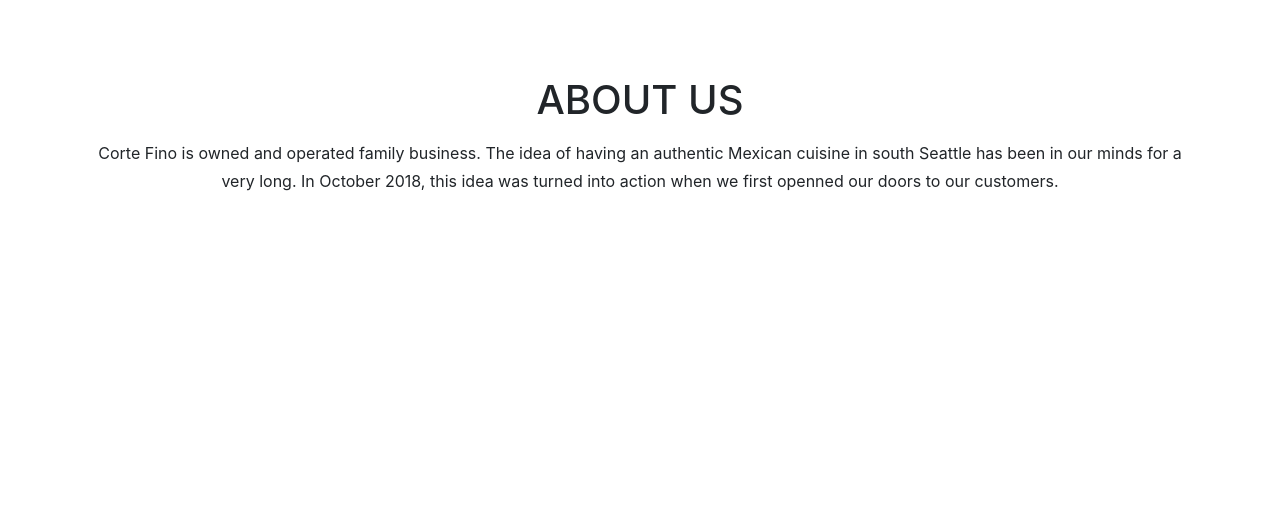
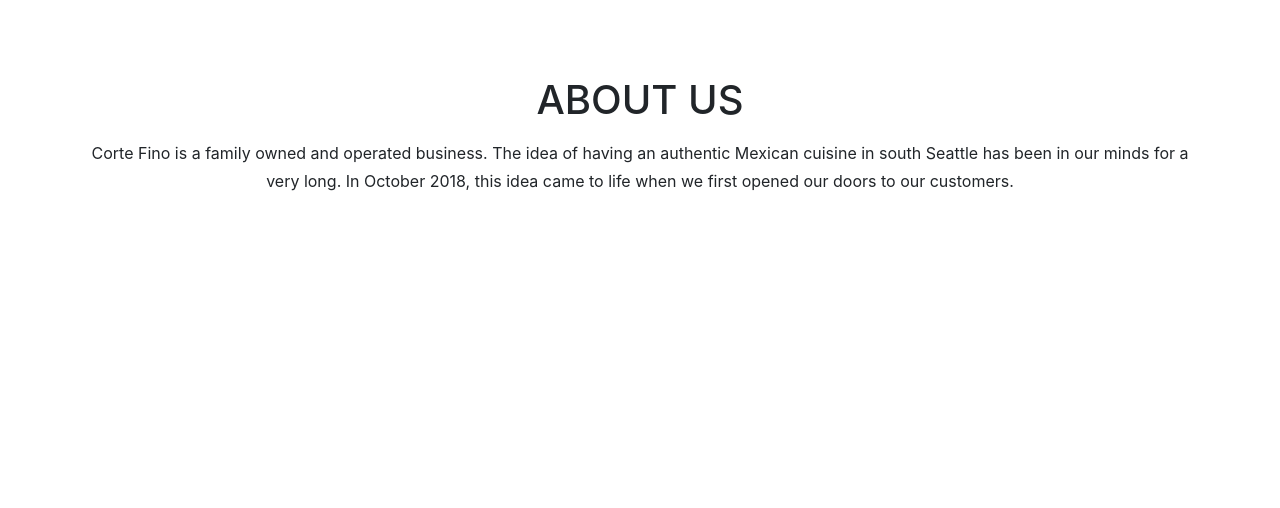
Before and after one commit to wehelie/cortefino, a website with bundled scripts: page index.html in a window 1280 px wide. Shown: the part 2580-3088 px from the top of the page. Built offline with nearby package versions, Linux system fonts and the light colour scheme; a web font is replaced by a local one.

Commit message:
minor edits

```diff
--- a/index.html
+++ b/index.html
@@ -214,8 +214,8 @@
           <div class="col-lg-12 text-center">
             <h2 class="section-heading text-uppercase">About Us</h2>
            <p>
-             Corte Fino is owned and operated family business. The idea of having an authentic Mexican cuisine in south Seattle has been in our minds for a very long. In October 2018, this idea
-             was turned into action when we first openned our doors to our customers.
+             Corte Fino is a family owned and operated business. The idea of having an authentic Mexican cuisine in south Seattle has been in our minds for a very long. In October 2018, this idea
+             came to life when we first opened our doors to our customers.
            </p>
           </div>
         </div>
```
